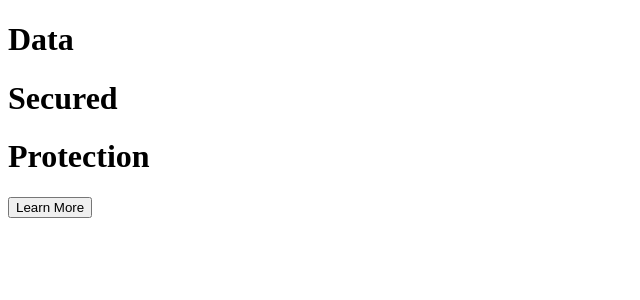
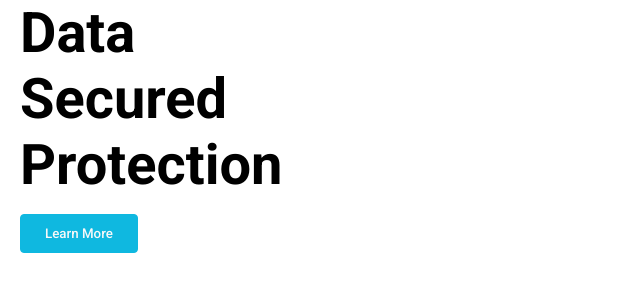
Before and after one commit to mittell/react-security-site, a React (Create React App) app: page / in a window 1280 px wide. Shown: the top 300 px of the page, without its empty margins (0-640 px from the left). Built offline with nearby package versions, Linux system fonts and the light colour scheme.

Commit message:
feat: setup global styling

```diff
--- a/src/index.css
+++ b/src/index.css
@@ -0,0 +1,74 @@
+@import url('https://fonts.googleapis.com/css2?family=Roboto:wght@100;300;400;500;700;900&display=swap');
+
+:root {
+	--primary-color: #0fb8e0;
+	--primary-dark: #0d2154;
+}
+
+* {
+	box-sizing: border-box;
+	margin: 0;
+	padding: 0;
+}
+
+body {
+	font-family: 'Roboto', sans-serif;
+}
+
+span {
+	color: var(--primary-color);
+}
+
+ul {
+	list-style-type: none;
+}
+
+a {
+	text-decoration: none;
+	color: #fff;
+}
+
+p {
+	font-size: 1.2rem;
+	line-height: 1.4;
+}
+
+h1 {
+	font-size: 3.5rem;
+}
+
+h2 {
+	font-size: 3rem;
+}
+
+button {
+	font-family: 'Roboto', sans-serif;
+	padding: 0.7rem 1.5rem;
+	margin: 1rem 0;
+	background-color: var(--primary-color);
+	border: 1px solid var(--primary-color);
+	color: #f8f8f8;
+	font-weight: 500;
+	display: flex;
+	border-radius: 4px;
+}
+
+button:hover {
+	background-color: #47dcff;
+	border: 1px solid #47dcff;
+}
+
+.container {
+	max-width: 1240px;
+	margin: auto;
+}
+
+@media screen and (max-width: 940px) {
+	h1 {
+		font-size: 3rem;
+	}
+
+	h2 {
+		font-size: 2.5rem;
+	}
+}
```
